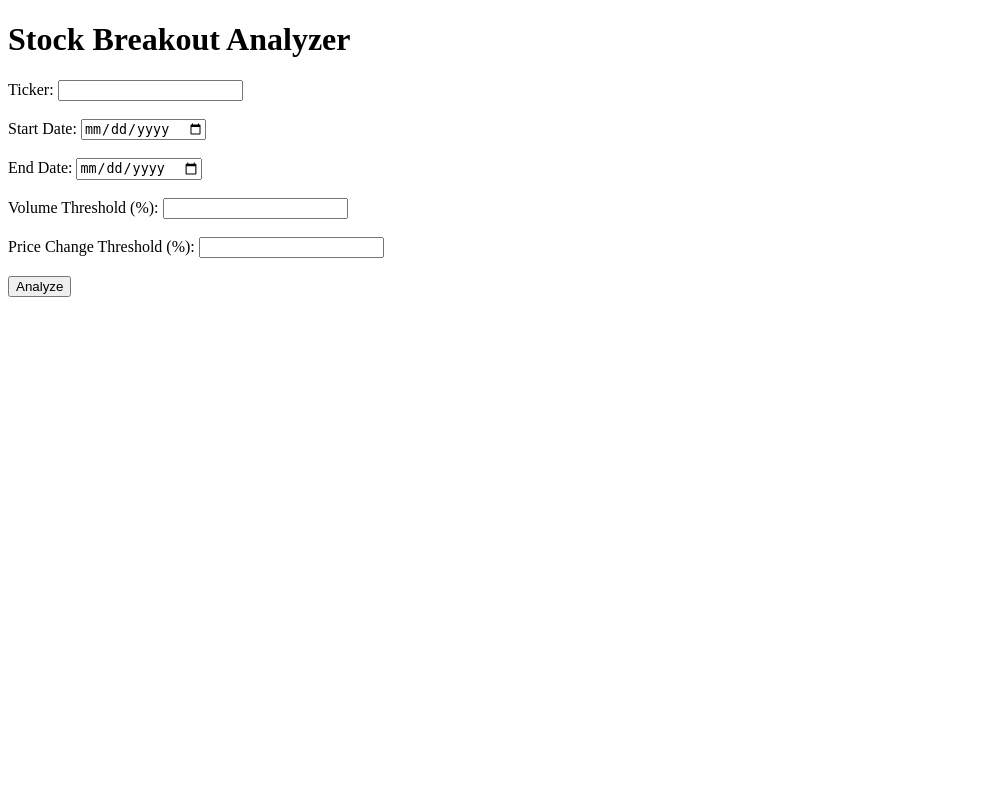
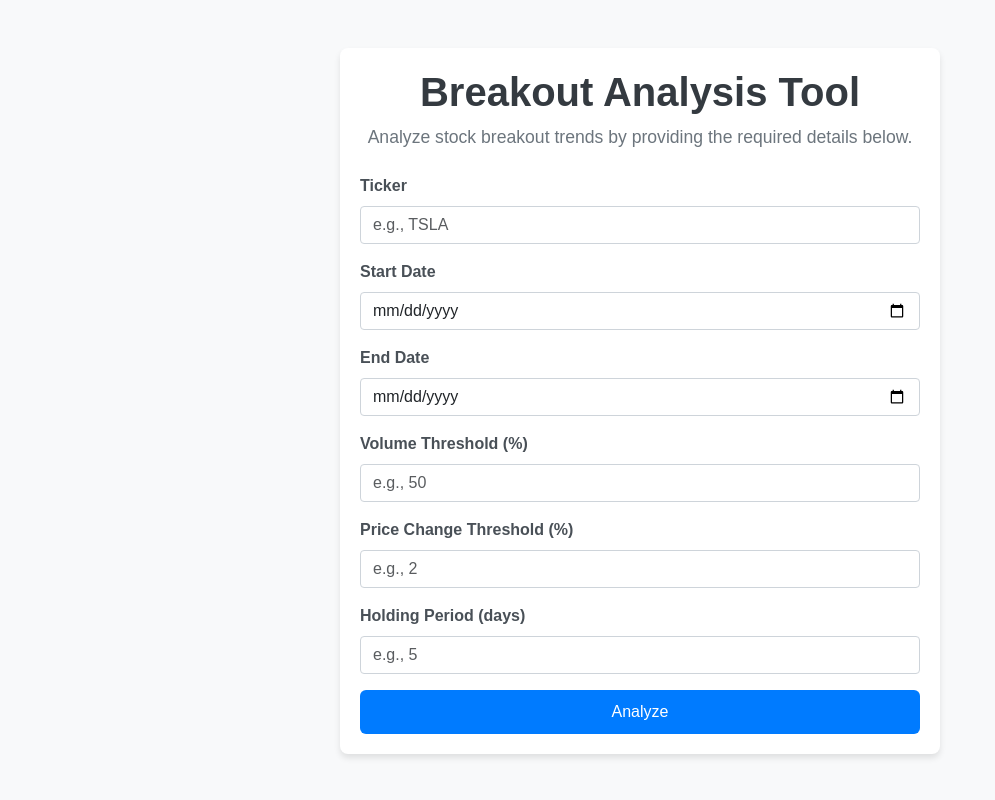
Before and after one commit to mahidhar1g/quanta-project, a Flask app: template app/templates/index.html in a window 1280 px wide. Shown: the whole page, without its empty margins (0-995 px from the left). Run offline with Flask 3, Linux system fonts and the light colour scheme; the template is opened without the code that fills it, so the values that code supplies are empty.

Commit message:
Optmizing the code

```diff
--- a/app/breakout_analyzer.py
+++ b/app/breakout_analyzer.py
@@ -61,10 +61,7 @@ def detect_breakouts(data, volume_threshold, price_change_threshold, holding_per
         (breakout_days["close_after_holding"] - breakout_days["close"]) / breakout_days["close"]
     ) * 100
 
-    output_file = export_to_excel(breakout_days[["date", "volume", "close", "price_change_pct_to_prev_day", "closing_date_after_holding", "close_after_holding", "holding_return"]])
-    print(f"Breakout analysis exported to {output_file}")
-
-    # return breakout_days[["date", "volume", "close", "price_change_pct_to_prev_day", "closing_date_after_holding", "close_after_holding", "holding_return"]]
+    return breakout_days[["date", "volume", "close", "price_change_pct_to_prev_day", "closing_date_after_holding", "close_after_holding", "holding_return"]]
 
 
 # # Test function
--- /dev/null
+++ b/app/static/styles.css
@@ -0,0 +1,52 @@
+body {
+    background-color: #f8f9fa;
+    font-family: Arial, sans-serif;
+}
+
+h1 {
+    color: #343a40;
+    font-weight: bold;
+}
+
+p {
+    color: #6c757d;
+    font-size: 1.1rem;
+}
+
+.container {
+    max-width: 600px;
+    margin: auto;
+    padding: 20px;
+    background-color: #ffffff;
+    border-radius: 8px;
+    box-shadow: 0px 4px 6px rgba(0, 0, 0, 0.1);
+}
+
+.form-label {
+    font-weight: bold;
+    color: #495057;
+}
+
+.form-control {
+    border: 1px solid #ced4da;
+    border-radius: 4px;
+}
+
+.btn-primary {
+    background-color: #007bff;
+    border: none;
+    font-size: 1rem;
+    padding: 10px;
+}
+
+.btn-primary:hover {
+    background-color: #0056b3;
+}
+
+.btn-primary:focus {
+    box-shadow: 0 0 0 0.2rem rgba(38, 143, 255, 0.5);
+}
+
+.mb-3 {
+    margin-bottom: 1.5rem;
+}
--- a/app/templates/index.html
+++ b/app/templates/index.html
@@ -1,46 +1,75 @@
 <!DOCTYPE html>
-<html>
+<html lang="en">
 <head>
-    <title>Quanta Project</title>
+    <meta charset="UTF-8">
+    <meta name="viewport" content="width=device-width, initial-scale=1.0">
+    <title>Breakout Analysis</title>
+    <link rel="stylesheet" href="https://cdn.jsdelivr.net/npm/bootstrap@5.3.0-alpha1/dist/css/bootstrap.min.css">
+    <script src="https://code.jquery.com/jquery-3.6.0.min.js"></script>
+    <link rel="stylesheet" href="{{ url_for('static', filename='styles.css') }}">
 </head>
 <body>
-    <h1>Stock Breakout Analyzer</h1>
-    <form id="breakoutForm">
-        <label for="ticker">Ticker:</label>
-        <input type="text" id="ticker" name="ticker" required><br><br>
+    <div class="container mt-5">
+        <h1 class="text-center">Breakout Analysis Tool</h1>
+        <p class="text-center">Analyze stock breakout trends by providing the required details below.</p>
+        <form id="analysisForm" method="POST" class="mt-4">
+            <div class="mb-3">
+                <label for="ticker" class="form-label">Ticker</label>
+                <input type="text" class="form-control" id="ticker" name="ticker" placeholder="e.g., TSLA" required>
+            </div>
+            <div class="mb-3">
+                <label for="start_date" class="form-label">Start Date</label>
+                <input type="date" class="form-control" id="start_date" name="start_date" required>
+            </div>
+            <div class="mb-3">
+                <label for="end_date" class="form-label">End Date</label>
+                <input type="date" class="form-control" id="end_date" name="end_date" required>
+            </div>
+            <div class="mb-3">
+                <label for="volume_threshold" class="form-label">Volume Threshold (%)</label>
+                <input type="number" class="form-control" id="volume_threshold" name="volume_threshold" placeholder="e.g., 50" required>
+            </div>
+            <div class="mb-3">
+                <label for="price_change_threshold" class="form-label">Price Change Threshold (%)</label>
+                <input type="number" class="form-control" id="price_change_threshold" name="price_change_threshold" placeholder="e.g., 2" required>
+            </div>
+            <div class="mb-3">
+                <label for="holding_period" class="form-label">Holding Period (days)</label>
+                <input type="number" class="form-control" id="holding_period" name="holding_period" placeholder="e.g., 5" required>
+            </div>
+            <button type="submit" class="btn btn-primary w-100">Analyze</button>
+        </form>
 
-        <label for="start_date">Start Date:</label>
-        <input type="date" id="start_date" name="start_date" required><br><br>
+        <!-- Display download button after analysis -->
+        <div id="downloadSection" class="mt-4" style="display: none;">
+            <p class="text-success">Analysis completed successfully! You can download the results below:</p>
+            <a id="downloadButton" class="btn btn-success w-100" href="#" download>Download XLSX File</a>
+        </div>
+    </div>
 
-        <label for="end_date">End Date:</label>
-        <input type="date" id="end_date" name="end_date" required><br><br>
+    <script>
+        $(document).ready(function () {
+            $("#analysisForm").on("submit", function (e) {
+                e.preventDefault(); // Prevent form from refreshing the page
+                const formData = $(this).serialize(); // Serialize form data
 
-        <label for="volume_threshold">Volume Threshold (%):</label>
-        <input type="number" id="volume_threshold" name="volume_threshold" required><br><br>
+                // Send the form data to the backend
+                $.post("/", formData, function (response) {
+                    if (response.message) {
+                        // Show the download button with the file link
+                        $("#downloadSection").show();
 
-        <label for="price_change_threshold">Price Change Threshold (%):</label>
-        <input type="number" id="price_change_threshold" name="price_change_threshold" required><br><br>
+                        // Update the download button href with only the filename
+                        $("#downloadButton").attr("href", "/download/" + response.output_file);
+                    } else if (response.error) {
+                        alert(response.error);
+                    }
+                }).fail(function () {
+                    alert("An error occurred while processing the request.");
+                });
+            });
 
-        <button type="button" onclick="submitForm()">Analyze</button>
-    </form>
-    <script>
-        function submitForm() {
-            const formData = {
-                ticker: document.getElementById('ticker').value,
-                start_date: document.getElementById('start_date').value,
-                end_date: document.getElementById('end_date').value,
-                volume_threshold: parseFloat(document.getElementById('volume_threshold').value),
-                price_change_threshold: parseFloat(document.getElementById('price_change_threshold').value)
-            };
-
-            fetch('/analyze', {
-                method: 'POST',
-                headers: { 'Content-Type': 'application/json' },
-                body: JSON.stringify(formData)
-            }).then(response => response.json())
-              .then(data => console.log(data))
-              .catch(error => console.error('Error:', error));
-        }
+        });
     </script>
 </body>
 </html>
```
Also changed, not shown: app/export_to_excel.py (+40 -46 lines), app/routes.py (+33 -3 lines), app/services.py (added, +40 -0 lines), 2 other files.
